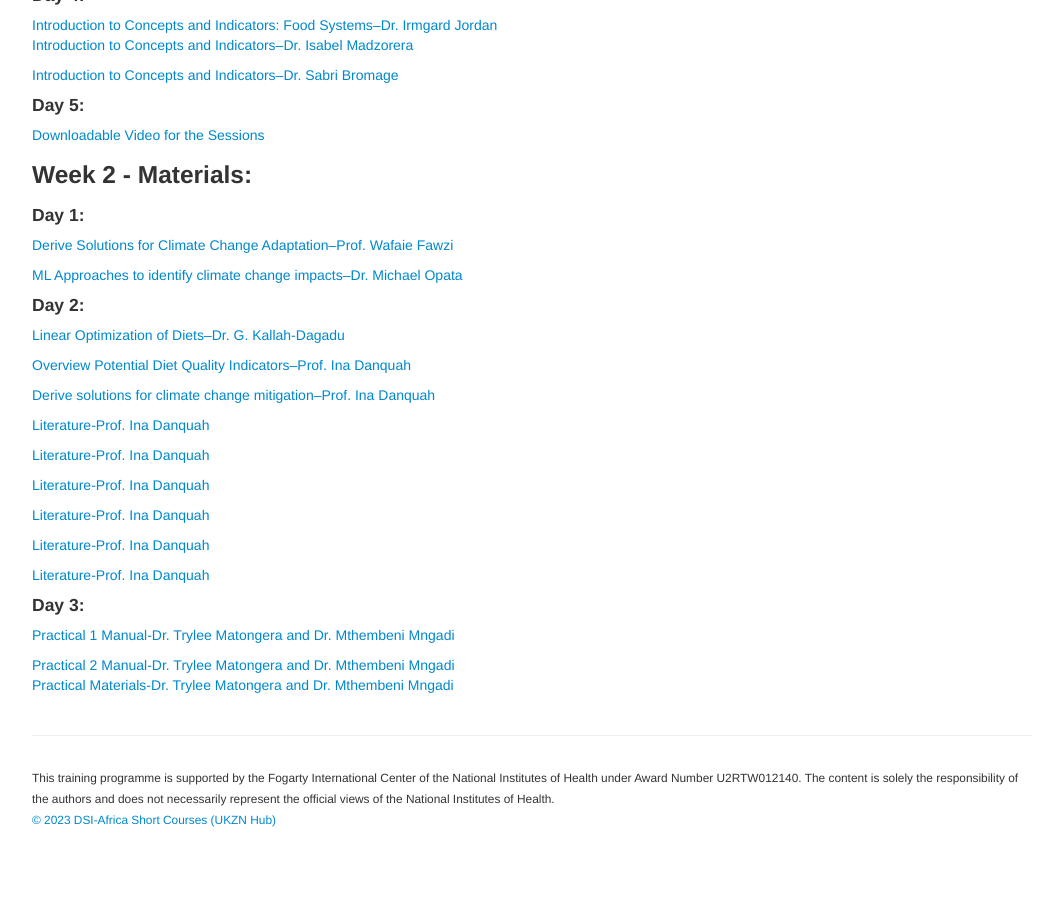
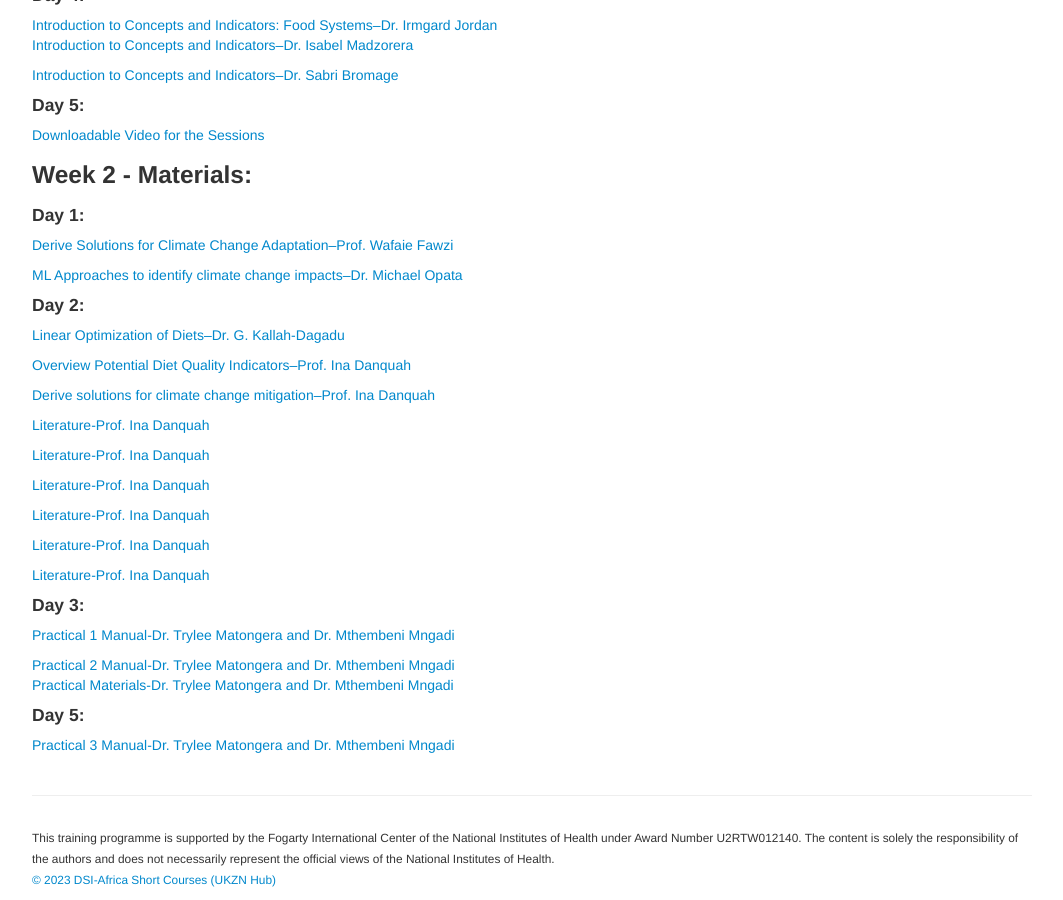
Before and after one commit to ccfscourseukzn/ccfscourseukzn.github.io, a Jekyll site: the page built from pages/lectures.md, in a window 1280 px wide and 900 px high, scrolled down 947 px. Shown: the whole window, without its empty margins (108-1171 px from the left). Built offline with Jekyll 4.4.1, drawn with Linux system fonts in a browser that asks for light colours; before the commit the page ends 1787 px from its top, so only the background shows below that.

Commit message:
Update lectures.md

```diff
--- a/pages/lectures.md
+++ b/pages/lectures.md
@@ -84,3 +84,5 @@ Below you'll find a list of links to lecture notes and code as well as links to
 
 <a href="https://ccfscourseukzn.github.io/PDFLectures/Practical 2 Manual.pdf" download> Practical 2 Manual-Dr. Trylee Matongera and Dr. Mthembeni Mngadi </a> <br>
 <a href="https://drive.google.com/drive/folders/1FyWbL_DrdCI1pgmGdXSOS9NQpuExtABE" download> Practical Materials-Dr. Trylee Matongera and Dr. Mthembeni Mngadi </a> <br>
+<h4> Day 5:</h4>
+<a href="https://ccfscourseukzn.github.io/PDFLectures/Supervised Classification (1).docx" download> Practical 3 Manual-Dr. Trylee Matongera and Dr. Mthembeni Mngadi </a> <br>
```
